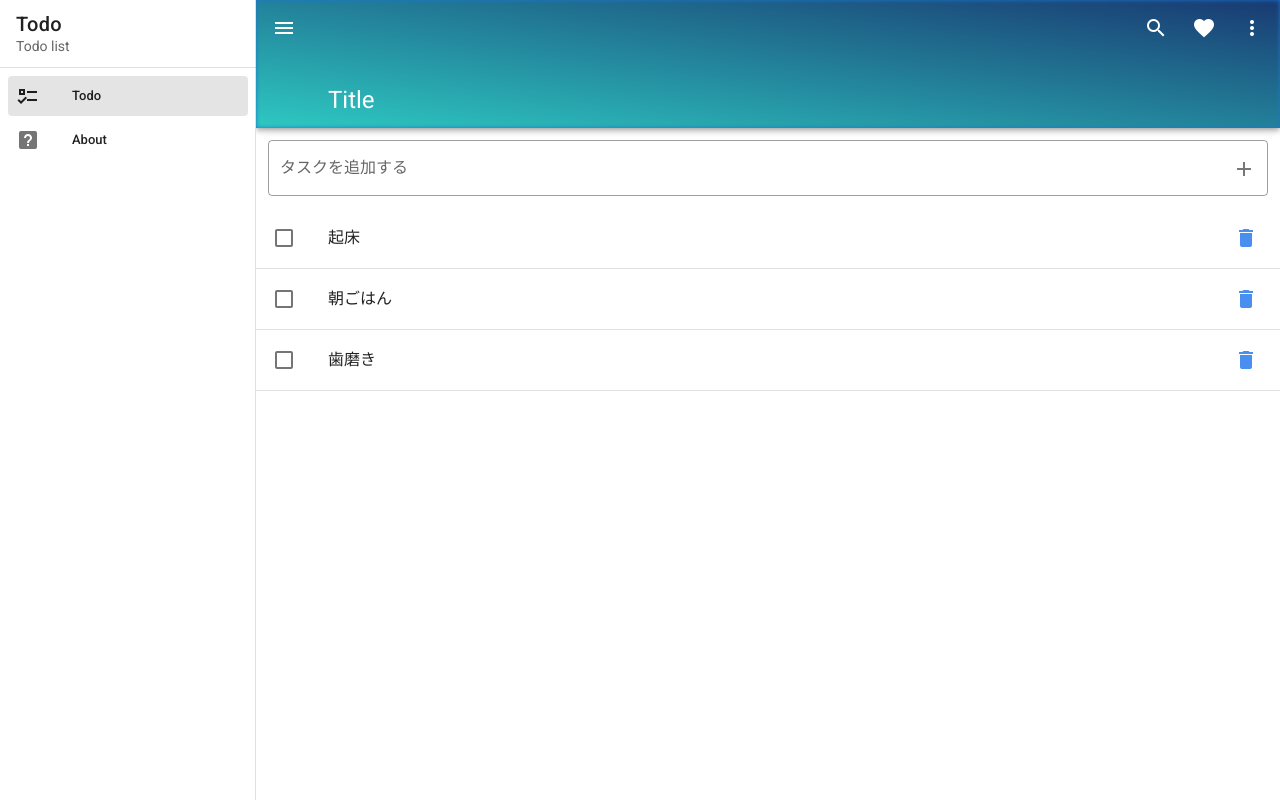
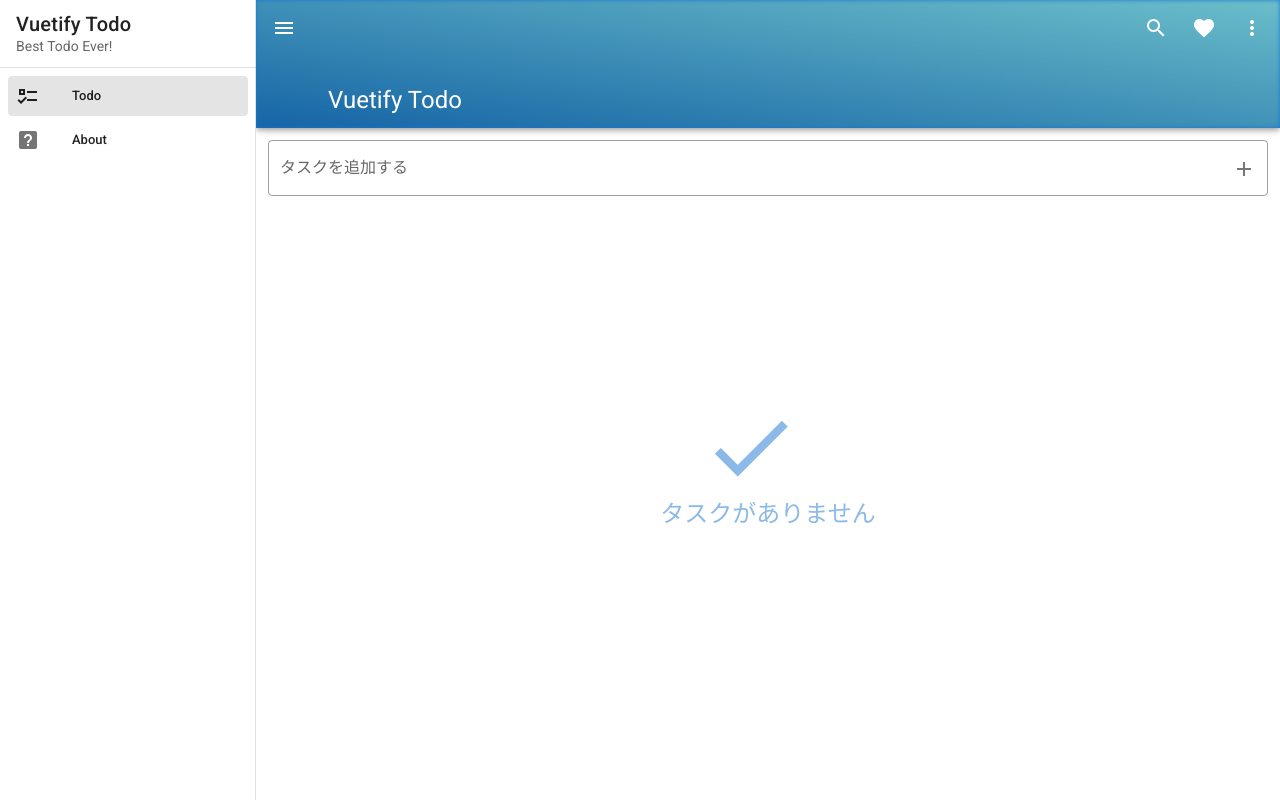
Before and after one commit to AI1411/vuetify-todo, a Vue app: page / in a window 1280 px wide. Built offline with nearby package versions, Linux system fonts and the light colour scheme.

Commit message:
implement no tasks situation

```diff
--- a/src/App.vue
+++ b/src/App.vue
@@ -7,10 +7,10 @@
       <v-list-item>
         <v-list-item-content>
           <v-list-item-title class="title">
-            Todo
+            Vuetify Todo
           </v-list-item-title>
           <v-list-item-subtitle>
-            Todo list
+            Best Todo Ever!
           </v-list-item-subtitle>
         </v-list-item-content>
       </v-list-item>
@@ -42,20 +42,19 @@
         app
         color="primary"
         dark
+        src="mountains.jpg"
         prominent
-        src="mountains.jpg"
-        fade-img-on-scroll
     >
       <template v-slot:img="{ props }">
         <v-img
             v-bind="props"
-            gradient="to top right, rgba(55,236,186,.7), rgba(25,32,72,.7)"
+            gradient="to top right, rgba(19,84,122,.5), rgba(128,208,199,.8)"
         ></v-img>
       </template>
 
-      <v-app-bar-nav-icon @click="drarwer = !drarwer"></v-app-bar-nav-icon>
+      <v-app-bar-nav-icon @click="drawer = !drawer"></v-app-bar-nav-icon>
 
-      <v-toolbar-title>Title</v-toolbar-title>
+      <v-toolbar-title>Vuetify Todo</v-toolbar-title>
 
       <v-spacer></v-spacer>
 
@@ -83,8 +82,8 @@ export default {
   data: () => ({
     drawer: null,
     items: [
-      {title: 'Todo', icon: 'mdi-format-list-checks', to: '/'},
-      {title: 'About', icon: 'mdi-help-box', to: '/about'},
+      { title: 'Todo', icon: 'mdi-format-list-checks', to: '/' },
+      { title: 'About', icon: 'mdi-help-box', to: '/about' },
     ],
   }),
 }
--- a/src/views/Todo.vue
+++ b/src/views/Todo.vue
@@ -12,6 +12,7 @@
         clearable
     ></v-text-field>
     <v-list
+        v-if="tasks.length"
         class="pt-0"
         flat
     >
@@ -49,6 +50,16 @@
         <v-divider></v-divider>
       </div>
     </v-list>
+    <div v-else
+         class="no-tasks"
+    >
+      <v-icon
+      size="100px"
+      class="ml-10"
+      color="primary darker-2"
+      >mdi-check</v-icon>
+      <div class="text-h5 primary--text">タスクがありません</div>
+    </div>
   </div>
 </template>
 
@@ -60,21 +71,21 @@ export default {
     return {
       newTaskTitle: '',
       tasks: [
-        {
-          id: 1,
-          title: "起床",
-          done: false
-        },
-        {
-          id: 2,
-          title: "朝ごはん",
-          done: false
-        },
-        {
-          id: 3,
-          title: "歯磨き",
-          done: false
-        }
+        // {
+        //   id: 1,
+        //   title: "起床",
+        //   done: false
+        // },
+        // {
+        //   id: 2,
+        //   title: "朝ごはん",
+        //   done: false
+        // },
+        // {
+        //   id: 3,
+        //   title: "歯磨き",
+        //   done: false
+        // }
       ]
     }
   },
@@ -98,3 +109,12 @@ export default {
   }
 }
 </script>
+
+<style lang="sass">
+  .no-tasks
+    position: absolute
+    left: 50%
+    top: 50%
+    transform: translate(-50%, -50%)
+    opacity: 0.5
+</style>
```
